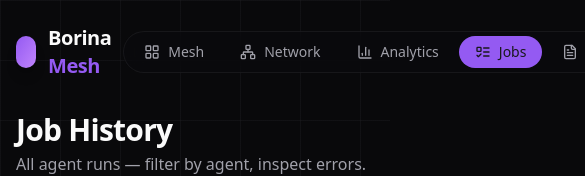
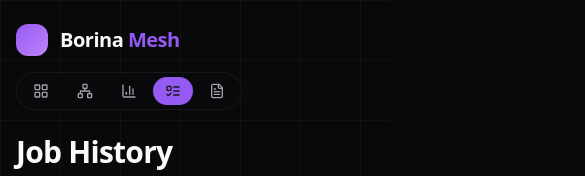
Before and after one commit to bocodes1/borina-mesh, a Next.js app in the folder apps/web/: page /jobs in a window 390 px wide. Shown: the top 176 px of the page, 585 px wide, since content can reach past the window. Built offline with nearby package versions, Linux system fonts and the light colour scheme; no server answers.

Commit message:
feat(web): mobile responsive navbar and page layout

```diff
--- a/apps/web/app/page.tsx
+++ b/apps/web/app/page.tsx
@@ -12,15 +12,15 @@ export default function Home() {
   const [selectedAgent, setSelectedAgent] = useState<Agent | null>(null);
 
   return (
-    <main className="container mx-auto px-4 py-6 max-w-7xl">
+    <main className="container mx-auto px-4 py-4 md:py-6 max-w-7xl">
       <Navbar />
       <MissionControl />
 
-      <div className="grid grid-cols-1 lg:grid-cols-3 gap-6">
-        <div className="lg:col-span-2">
+      <div className="grid grid-cols-1 xl:grid-cols-3 gap-6">
+        <div className="xl:col-span-2">
           <AgentGrid onSelectAgent={setSelectedAgent} />
         </div>
-        <div className="lg:col-span-1">
+        <div className="xl:col-span-1">
           <ActivityFeed />
         </div>
       </div>
--- a/apps/web/components/navbar.tsx
+++ b/apps/web/components/navbar.tsx
@@ -21,7 +21,7 @@ export function Navbar() {
     <motion.nav
       initial={{ opacity: 0, y: -10 }}
       animate={{ opacity: 1, y: 0 }}
-      className="mb-8 flex items-center justify-between"
+      className="mb-6 flex items-center justify-between flex-wrap gap-4"
     >
       <Link href="/" className="flex items-center gap-3">
         <div className="h-8 w-8 rounded-lg bg-gradient-to-br from-primary to-purple-400 shadow-lg" />
@@ -30,7 +30,7 @@ export function Navbar() {
         </span>
       </Link>
 
-      <div className="flex items-center gap-1 glass rounded-full p-1">
+      <div className="flex items-center gap-1 glass rounded-full p-1 overflow-x-auto max-w-full">
         {links.map(({ href, label, icon: Icon }) => {
           const active = pathname === href;
           return (
@@ -38,12 +38,12 @@ export function Navbar() {
               key={href}
               href={href}
               className={cn(
-                "flex items-center gap-2 px-4 py-1.5 rounded-full text-sm font-medium transition-colors",
+                "flex items-center gap-2 px-3 md:px-4 py-1.5 rounded-full text-sm font-medium transition-colors whitespace-nowrap",
                 active ? "bg-primary text-primary-foreground" : "text-muted-foreground hover:text-foreground"
               )}
             >
               <Icon className="h-4 w-4" />
-              {label}
+              <span className="hidden sm:inline">{label}</span>
             </Link>
           );
         })}
```
